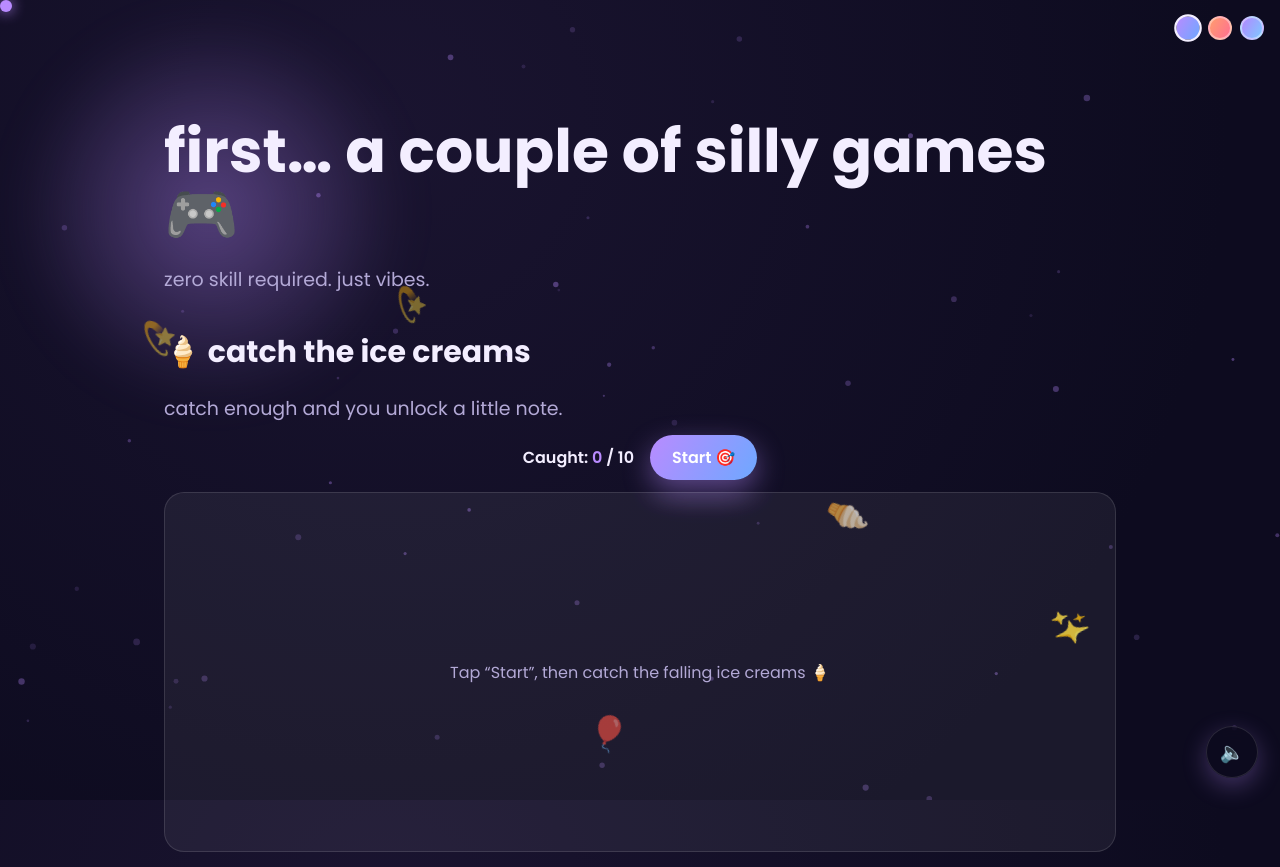
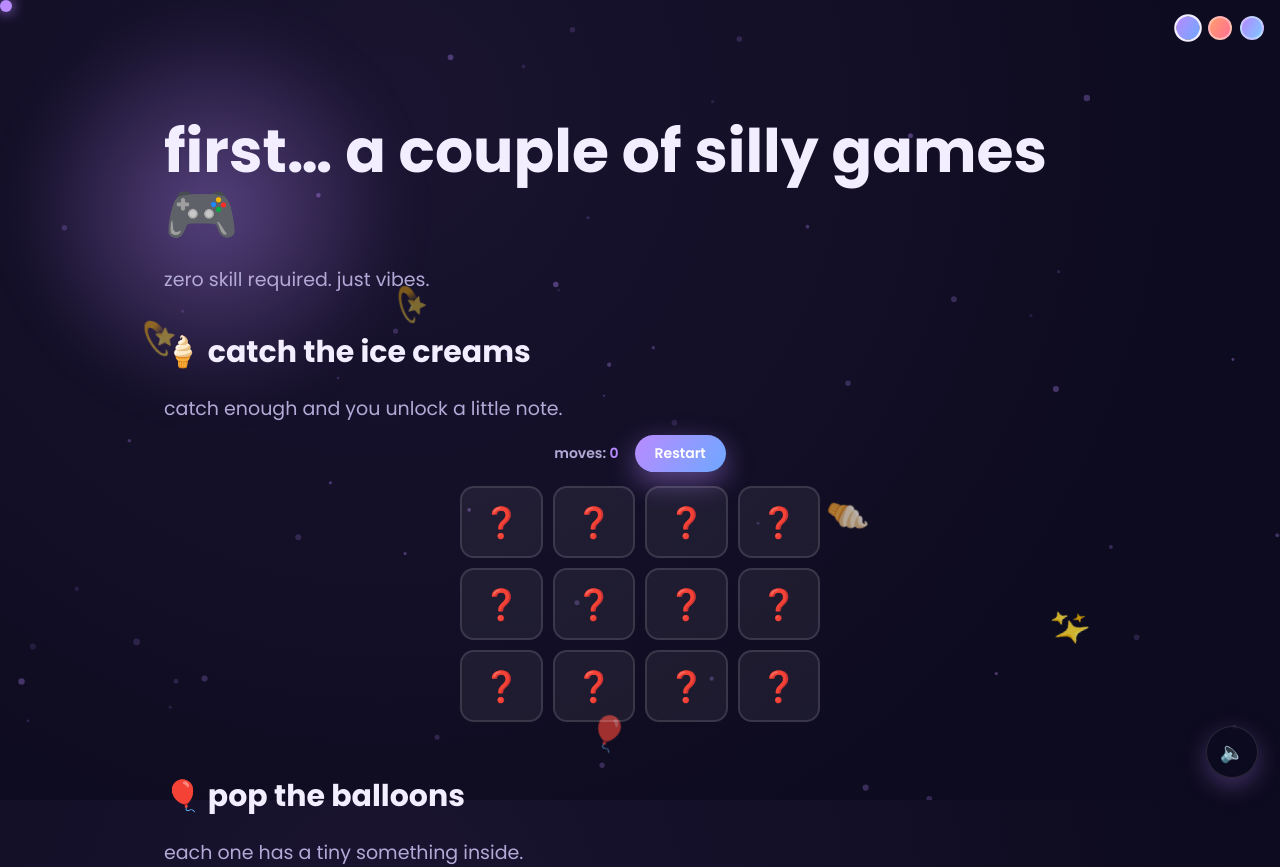
Before and after one commit to ktg17/for-you, a React (Vite) app: page /games in a window 1280 px wide. Shown: the top 867 px of the page. Built offline with nearby package versions, Linux system fonts and the light colour scheme.

Commit message:
update src/components/CatchHearts.jsx

```diff
--- a/src/components/CatchHearts.jsx
+++ b/src/components/CatchHearts.jsx
@@ -1,92 +1,106 @@
-import { useEffect, useRef, useState } from 'react'
+import { useState, useEffect, useCallback } from 'react'
+import { burstHearts } from './FloatingHearts.jsx'
 import { config } from '../config.js'
-import { burstHearts } from './FloatingHearts.jsx'
 
-const EMOJI = ['🍦', '🍨', '🍧', '🍦', '🍨']
-let hid = 0
+const EMOJIS = ['🍦','🍨','🍧','🍰','🧁','🍩','🍪','🎂']
 
-// Ice creams fall; catch them by clicking/tapping. Reach the goal to unlock a message.
+function shuffle(arr) {
+  const a = [...arr]
+  for (let i = a.length - 1; i > 0; i--) {
+    const j = Math.floor(Math.random() * (i + 1));
+    [a[i], a[j]] = [a[j], a[i]]
+  }
+  return a
+}
+
+function makeCards() {
+  const chosen = shuffle(EMOJIS).slice(0, 6)
+  return shuffle([...chosen, ...chosen].map((e, i) => ({ id: i, emoji: e, flipped: false, matched: false })))
+}
+
+// Memory match game: flip cards and find pairs!
 export default function CatchHearts() {
-  const goal = config.catchGoal
-  const [running, setRunning] = useState(false)
-  const [score, setScore] = useState(0)
-  const [hearts, setHearts] = useState([])
+  const [cards, setCards] = useState(makeCards)
+  const [selected, setSelected] = useState([])
+  const [moves, setMoves] = useState(0)
   const [won, setWon] = useState(false)
-  const spawnRef = useRef(null)
+  const [locked, setLocked] = useState(false)
 
-  const start = () => {
-    setScore(0); setWon(false); setHearts([]); setRunning(true)
-  }
+  const reset = () => { setCards(makeCards()); setSelected([]); setMoves(0); setWon(false); setLocked(false) }
+
+  const flip = useCallback((id) => {
+    if (locked) return
+    setCards(prev => {
+      const card = prev.find(c => c.id === id)
+      if (!card || card.flipped || card.matched) return prev
+      return prev.map(c => c.id === id ? { ...c, flipped: true } : c)
+    })
+    setSelected(prev => [...prev, id])
+  }, [locked, cards])
 
   useEffect(() => {
-    if (!running) return
-    spawnRef.current = setInterval(() => {
-      const id = hid++
-      const h = {
-        id, left: 6 + Math.random() * 84,
-        emoji: EMOJI[Math.floor(Math.random() * EMOJI.length)],
-        dur: 2.6 + Math.random() * 1.6,
-        size: 26 + Math.random() * 14,
-      }
-      setHearts((hs) => [...hs, h])
-      setTimeout(() => setHearts((hs) => hs.filter((p) => p.id !== id)), h.dur * 1000)
-    }, 650)
-    return () => clearInterval(spawnRef.current)
-  }, [running])
-
-  const catchOne = (id, e) => {
-    e.stopPropagation()
-    setHearts((hs) => hs.filter((p) => p.id !== id))
-    setScore((s) => {
-      const ns = s + 1
-      if (ns >= goal) {
-        setRunning(false); setWon(true)
-        clearInterval(spawnRef.current)
-        burstHearts()
-      }
-      return ns
-    })
-  }
+    if (selected.length !== 2) return
+    setLocked(true)
+    setMoves(m => m + 1)
+    const [a, b] = selected
+    const ca = cards.find(c => c.id === a)
+    const cb = cards.find(c => c.id === b)
+    if (ca && cb && ca.emoji === cb.emoji) {
+      setCards(prev => prev.map(c => (c.id === a || c.id === b) ? { ...c, matched: true } : c))
+      setSelected([])
+      setLocked(false)
+      setTimeout(() => {
+        setCards(prev => {
+          const allDone = prev.every(c => c.matched)
+          if (allDone) { burstHearts(); setWon(true) }
+          return prev
+        })
+      }, 300)
+    } else {
+      setTimeout(() => {
+        setCards(prev => prev.map(c => (c.id === a || c.id === b) ? { ...c, flipped: false } : c))
+        setSelected([])
+        setLocked(false)
+      }, 900)
+    }
+  }, [selected])
 
   return (
-    <div>
-      <div style={{ display: 'flex', alignItems: 'center', justifyContent: 'center',
-        gap: 16, marginBottom: 12 }}>
-        <span style={{ fontWeight: 600 }}>Caught: <span className="accent">{score}</span> / {goal}</span>
-        {!running && (
-          <button className="btn" onClick={start} style={{ padding: '10px 22px' }}>
-            {won ? 'Play again 🔁' : score === 0 ? 'Start 🎯' : 'Restart'}
-          </button>
-        )}
+    <div style={{ textAlign: 'center' }}>
+      <div style={{ display: 'flex', alignItems: 'center', justifyContent: 'center', gap: 16, marginBottom: 14 }}>
+        <span style={{ fontWeight: 600, color: 'var(--muted)', fontSize: 14 }}>moves: <span className="accent">{moves}</span></span>
+        <button className="btn" onClick={reset} style={{ padding: '8px 20px', fontSize: 14 }}>
+          {won ? 'Play again 🔁' : 'Restart'}
+        </button>
       </div>
 
       <div style={{
-        position: 'relative', height: 360, borderRadius: 20, overflow: 'hidden',
-        border: '1px solid var(--border)', background: 'var(--card)', backdropFilter: 'blur(8px)',
+        display: 'grid', gridTemplateColumns: 'repeat(4, 1fr)',
+        gap: 10, maxWidth: 360, margin: '0 auto',
       }}>
-        <style>{`@keyframes fall { from { top: -50px; } to { top: 110%; } }`}</style>
-        {hearts.map((h) => (
-          <button key={h.id} onClick={(e) => catchOne(h.id, e)} aria-label="catch ice cream"
+        {cards.map(card => (
+          <button key={card.id} onClick={() => flip(card.id)}
             style={{
-              position: 'absolute', left: h.left + '%', top: -50, fontSize: h.size,
-              background: 'none', border: 'none', cursor: 'pointer', padding: 4,
-              animation: `fall ${h.dur}s linear forwards`,
-            }}>{h.emoji}</button>
+              height: 72, borderRadius: 14, border: '2px solid var(--border)',
+              fontSize: 30, cursor: card.matched ? 'default' : 'pointer',
+              background: card.flipped || card.matched
+                ? 'linear-gradient(135deg,var(--accent),var(--accent2,#b98bff))'
+                : 'var(--card)',
+              boxShadow: card.flipped || card.matched ? '0 4px 12px rgba(0,0,0,.15)' : 'none',
+              transition: 'all .25s ease',
+              transform: card.flipped || card.matched ? 'scale(1.05)' : 'scale(1)',
+              opacity: card.matched ? 0.6 : 1,
+            }}>
+            {card.flipped || card.matched ? card.emoji : '❓'}
+          </button>
         ))}
+      </div>
 
-        {!running && won && (
-          <div style={{ position: 'absolute', inset: 0, display: 'grid', placeItems: 'center',
-            padding: 24, textAlign: 'center' }}>
-            <p className="script accent" style={{ fontSize: 26, margin: 0 }}>{config.catchReward}</p>
-          </div>
-        )}
-        {!running && !won && score === 0 && (
-          <div style={{ position: 'absolute', inset: 0, display: 'grid', placeItems: 'center',
-            color: 'var(--muted)' }}>
-            Tap “Start”, then catch the falling ice creams 🍦
-          </div>
-        )}
-      </div>
+      {won && (
+        <p className="script accent" style={{ fontSize: 24, marginTop: 20, animation: 'fadeUp .5s ease both' }}>
+          {config.catchReward} 🎉
+        </p>
+      )}
     </div>
   )
 }
```
